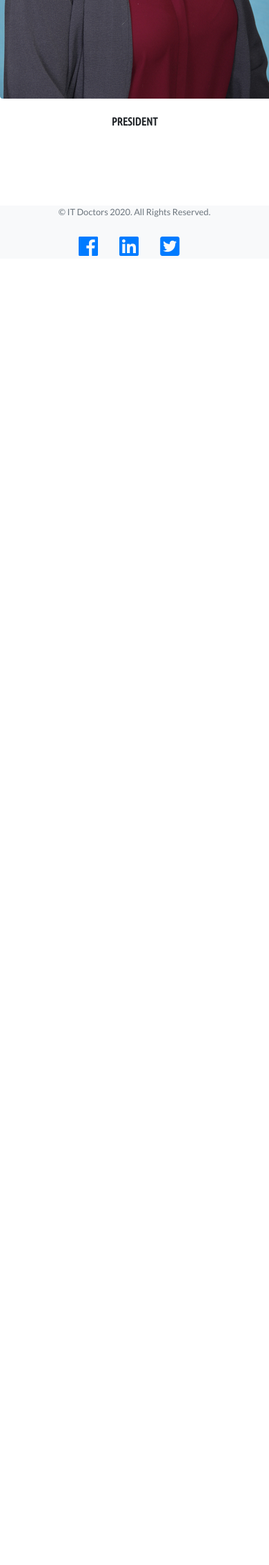
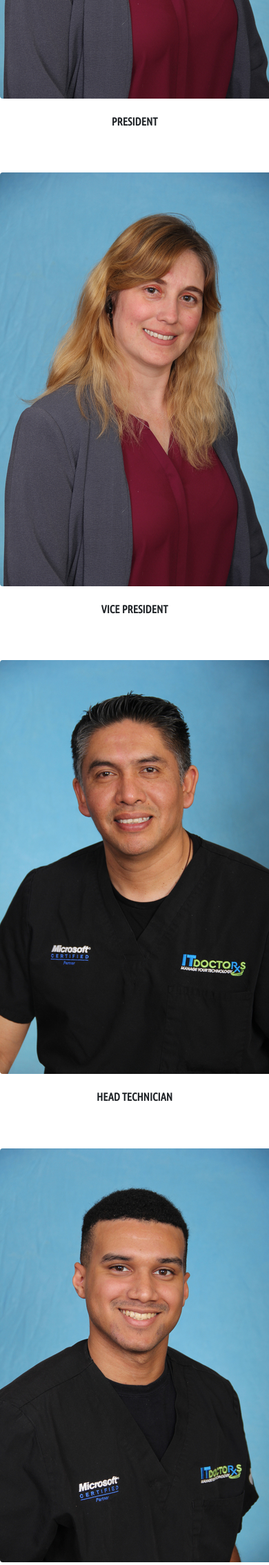
Before and after one commit to xael-dev/ITD, a Django app: page / in a window 390 px wide. Shown: the part 3672-5941 px from the top of the page at 69% size. Before the commit the page ends 4043 px from the top, so only its background shows below. Run offline with Django 3.2, Linux system fonts and the light colour scheme; some libraries are stand-ins or nearby versions.

Commit message:
Add team section to new template

```diff
--- a/emailstore/templates/home/ITD-website-v2.html
+++ b/emailstore/templates/home/ITD-website-v2.html
@@ -203,6 +203,27 @@
                 <h4 class="font-weight-bold dark-grey-text my-4"></h4>
                 <h6 class="text-uppercase grey-text mb-3"><strong>President</strong></h6>
             </div>
+            <div class="col-md-4 mb-md-0 mb-5">
+                <div class="avatar mx-auto">
+                    <img src={% static "/img/img_0163.jpg" %} class="rounded z-depth-1-half" alt="">
+                </div>
+                <h4 class="font-weight-bold dark-grey-text my-4"></h4>
+                <h6 class="text-uppercase grey-text mb-3"><strong> Vice President</strong></h6>
+            </div>
+            <div class="col-md-4 mb-md-0 mb-5">
+                <div class="avatar mx-auto">
+                    <img src={% static "/img/img_0099.jpg" %} class="rounded z-depth-1-half" alt="">
+                </div>
+                <h4 class="font-weight-bold dark-grey-text my-4"></h4>
+                <h6 class="text-uppercase grey-text mb-3"><strong>Head Technician</strong></h6>
+            </div>
+            <div class="col-md-4 mb-md-0 mb-5">
+                <div class="avatar mx-auto">
+                    <img src={% static "/img/img_0009.jpg" %} class="rounded z-depth-1-half" alt="">
+                </div>
+                <h4 class="font-weight-bold dark-grey-text my-4"></h4>
+                <h6 class="text-uppercase grey-text mb-3"><strong>Fullstack Developer</strong></h6>
+            </div>
         </div>
     </section>
 
```
